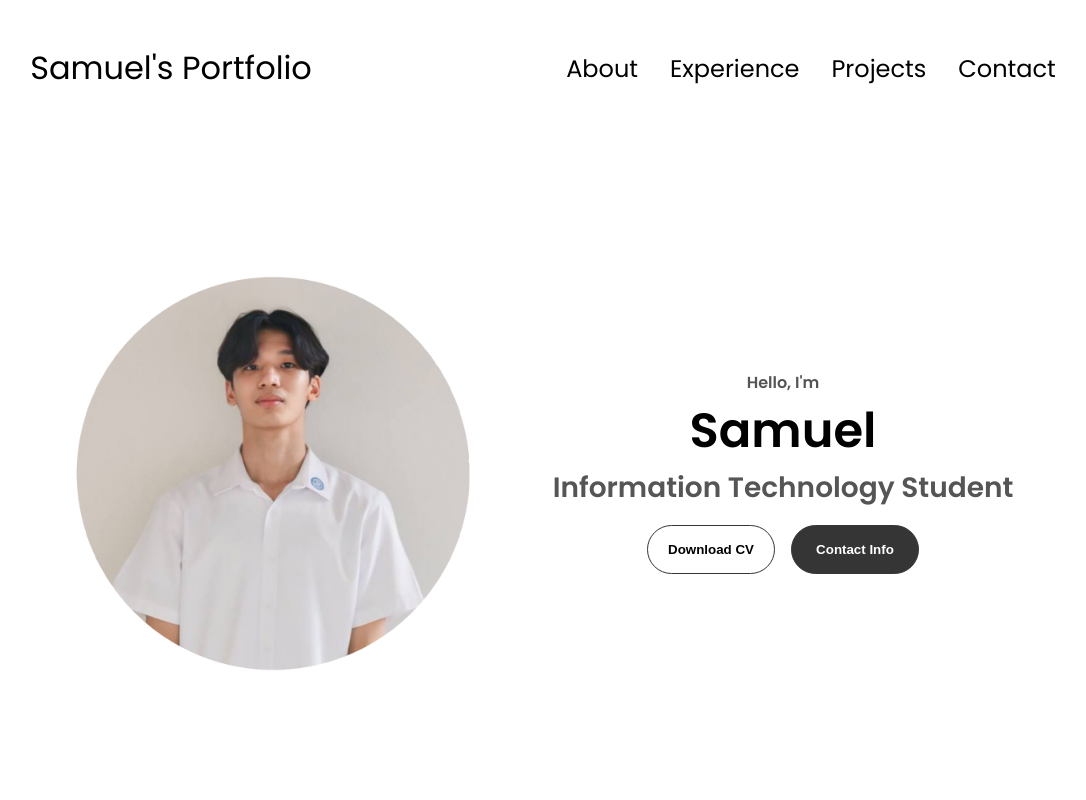
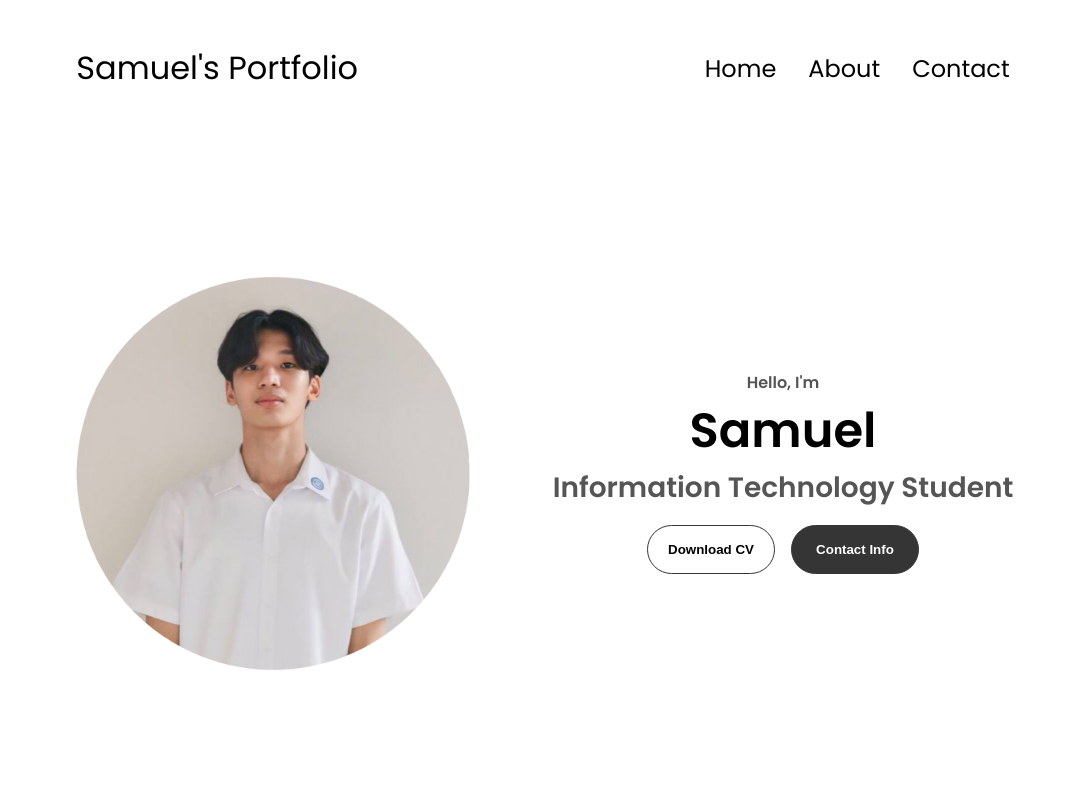
Before and after one commit to samuelcerrudo/caseStudy, a plain HTML site: page sam.html in a window 1280 px wide. Shown: the top 800 px of the page, without its empty margins (97-1183 px from the left). Drawn offline with Linux system fonts and the light colour scheme.

Commit message:
Modified the nav bar

```diff
--- a/sam.html
+++ b/sam.html
@@ -361,9 +361,8 @@
       <div class="logo">Samuel's Portfolio</div>
       <div>
         <ul class="nav-links">
+            <li><a href="index.html">Home</a></li>
           <li><a href="#about">About</a></li>
-          <li><a href="#experience">Experience</a></li>
-          <li><a href="#projects">Projects</a></li>
           <li><a href="#contact">Contact</a></li>
         </ul>
       </div>
@@ -377,9 +376,8 @@
           <span></span>
         </div>
         <div class="menu-links">
+          <li><a href="index.html">Home</a></li>
           <li><a href="#about">About</a></li>
-          <li><a href="#experience">Experience</a></li>
-          <li><a href="#projects">Projects</a></li>
           <li><a href="#contact">Contact</a></li>
         </div>
       </div>
```
